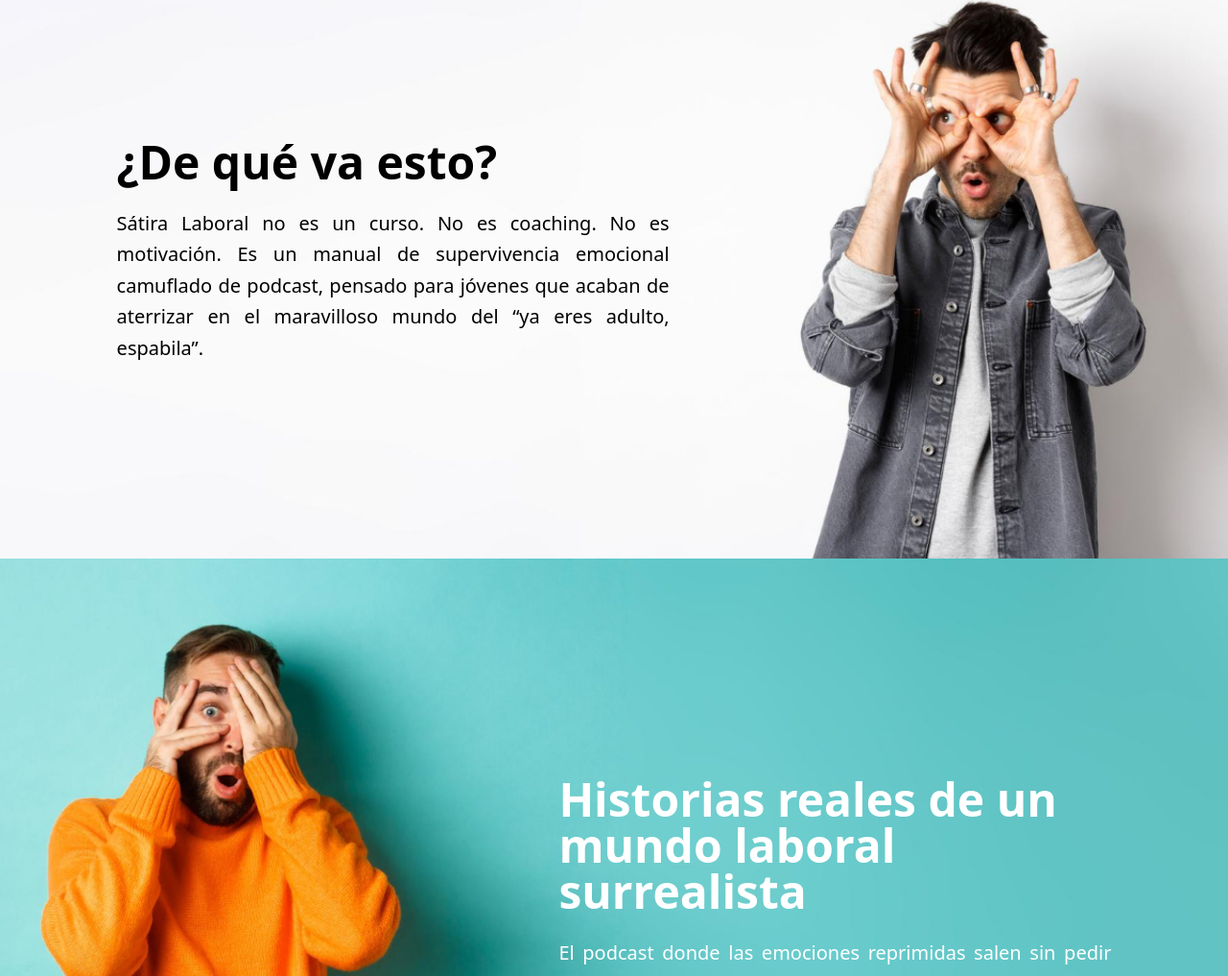
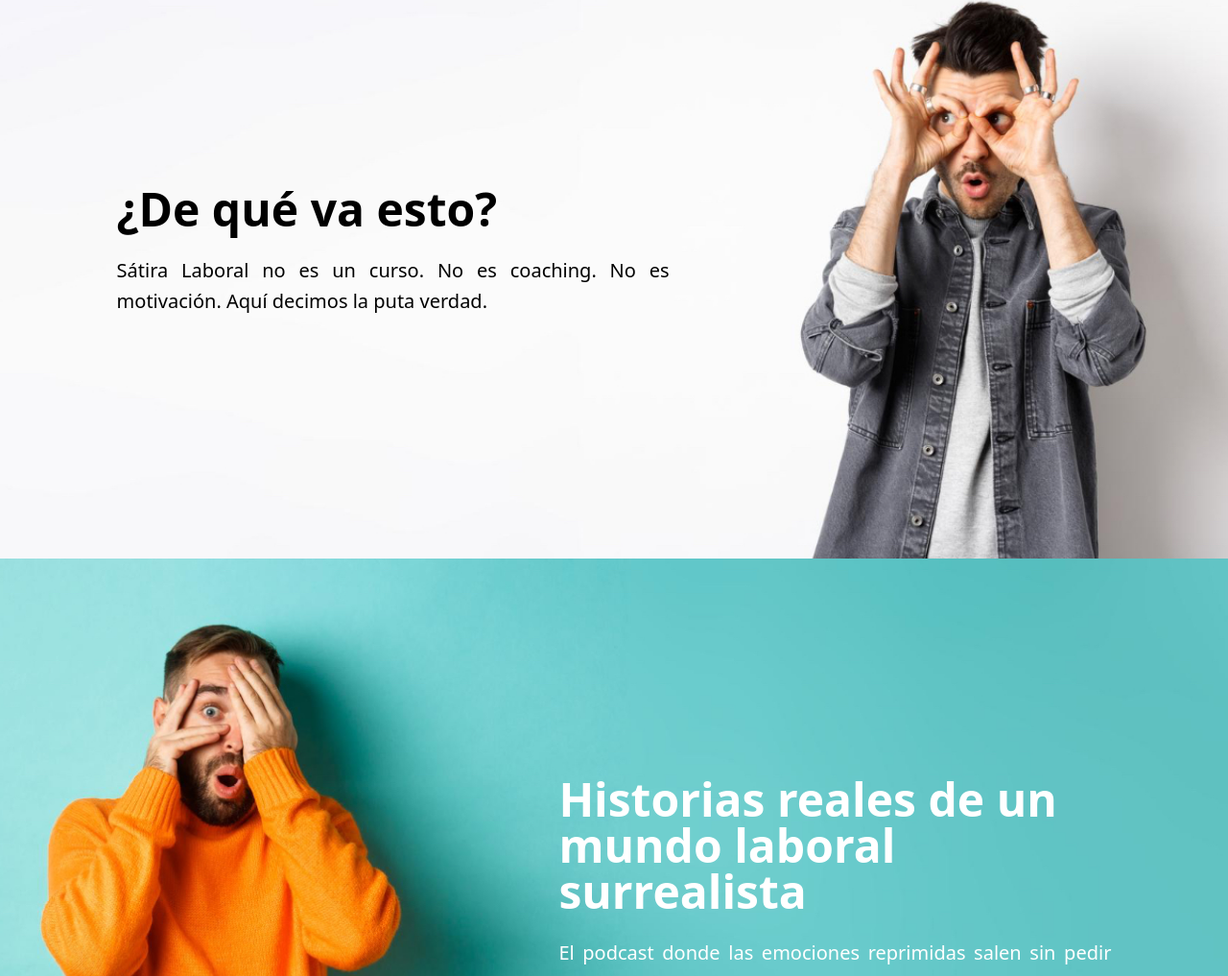
Before and after one commit to tgil9/SatiraLaboral, a plain HTML site: page index.html in a window 1280 px wide. Shown: the part 738-1755 px from the top of the page at 96% size. Drawn offline with nearby package versions, Linux system fonts and the light colour scheme.

Commit message:
Update index.html

```diff
--- a/index.html
+++ b/index.html
@@ -40,8 +40,7 @@
       <h2 class="text-4xl md:text-5xl font-extrabold mb-6 text-left">¿De qué va esto?</h2>
       <p class="text-xl leading-relaxed text-justify text-black">
         Sátira Laboral no es un curso. No es coaching. No es motivación.
-        Es un manual de supervivencia emocional camuflado de podcast, pensado para jóvenes
-        que acaban de aterrizar en el maravilloso mundo del “ya eres adulto, espabila”.
+        Aquí decimos la puta verdad.
       </p>
     </div>
   </div>
```
